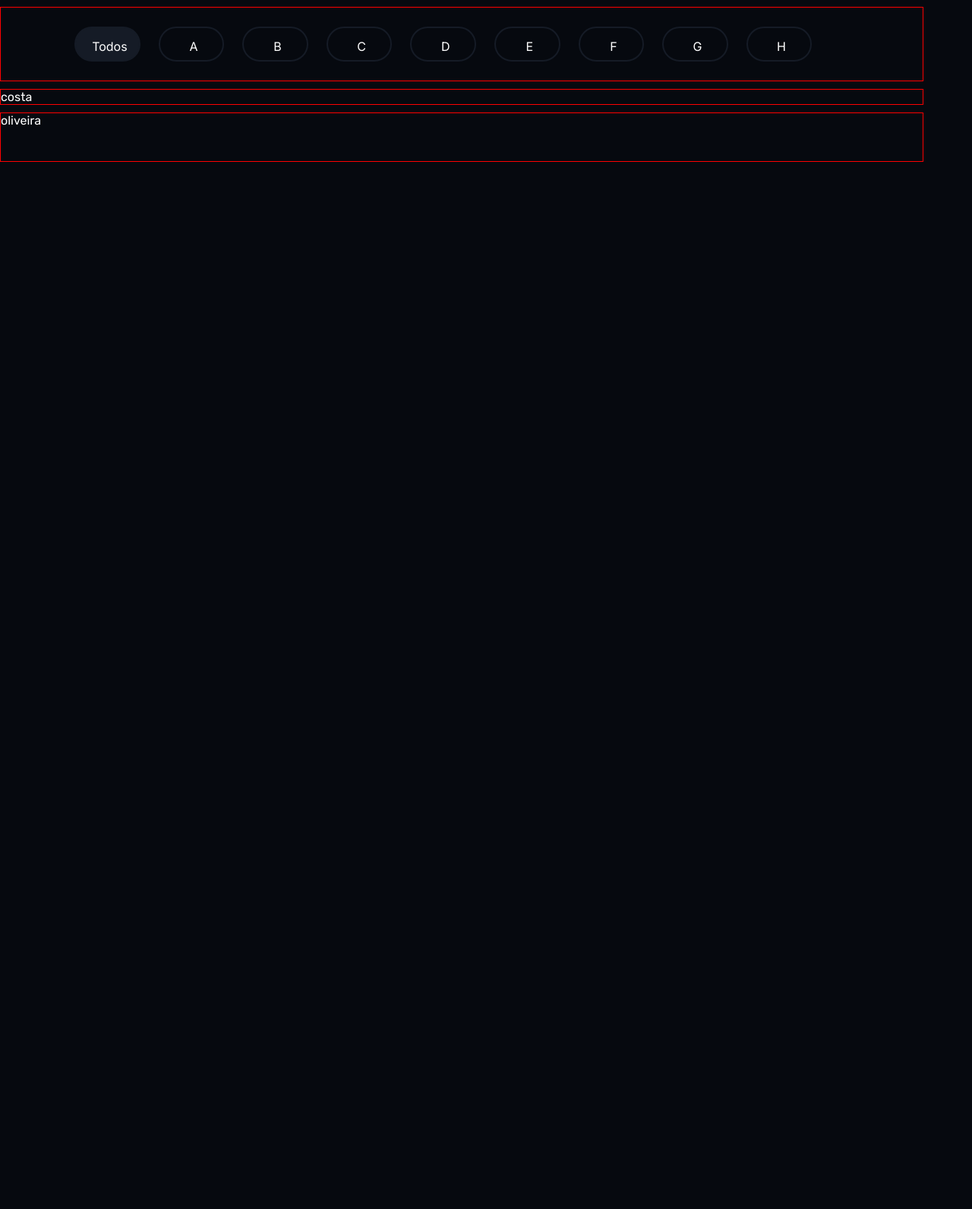
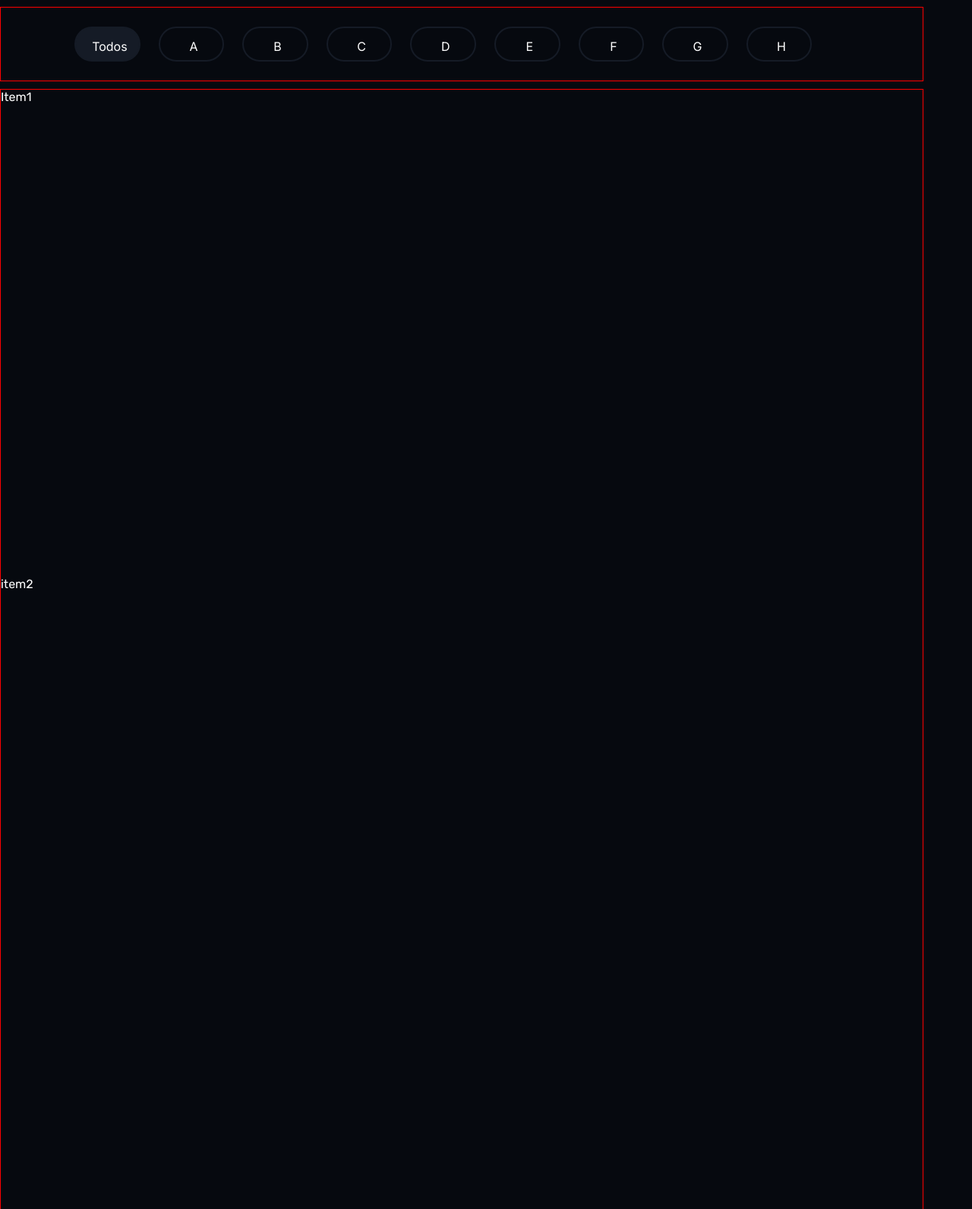
Before and after one commit to jean-devbr/clonePlataformaAnime, a plain HTML site: page index.html in a window 1280 px wide. Shown: the part 129-1720 px from the top of the page at 76% size. Before the commit the page ends 800 px from the top, so only its background shows below. Drawn offline with Linux system fonts and the light colour scheme.

Commit message:
coloquei css grid no section

```diff
--- a/css/style.css
+++ b/css/style.css
@@ -13,7 +13,7 @@ body {
     font-weight: 400;
 
 }
-#conteine > .teste1, #conteine > .teste2, #conteine > .teste3, #conteine > .teste4{
+#conteine > main, #conteine > header, #conteine > nav, #conteine > footer{
     border: 1px solid red;
 }
 #conteine {
@@ -30,10 +30,10 @@ body {
 
 }
 
-.teste1 {grid-area: cabecario;}
-.teste2 {grid-area: conteudo;}
-.teste3 {grid-area: rodape;}
-.teste4 {grid-area: navegacao;}
+header {grid-area: cabecario;}
+main {grid-area: conteudo;}
+footer {grid-area: rodape;}
+nav {grid-area: navegacao;}
 
 header {
     display: flex;
@@ -151,3 +151,19 @@ li#destaque {
     background-color: #151B26;
 
 }
+
+/*Main*/
+
+main {
+    display: grid;
+    grid-template-columns: repeat(3,1216px);
+    grid-template-rows: 641px 967px 495px;
+    grid-template-areas:
+        'novidade'
+        'ultimaAtualizacao'
+        'adiconadoRecente';
+}
+
+#item1 {grid-area: novidade;}
+#item2 {grid-area: ultimaAtualizacao;}
+#item3 {grid-area: adiconadoRecente;}
--- a/index.html
+++ b/index.html
@@ -9,7 +9,7 @@
 </head>
 <body>
     <div id="conteine">
-        <header class="teste1">
+        <header>
             <div>
                 <p id="titulo">Ani.me</p>
             </div>
@@ -25,7 +25,7 @@
                 </div>
             </div>
         </header>
-        <nav class="teste4">
+        <nav>
             <ul>
                 <li id="destaque"><a href="#">Todos</a></li>
                 <li><a href="#">A</a></li>
@@ -38,10 +38,12 @@
                 <li><a href="#">H</a></li>
             </ul>
         </nav>
-        <main class="teste2">
-            costa
+        <main>
+            <section id="item1">Item1</section>
+            <section id="item2">item2</section>
+            <section id="item3">Item3</section>
         </main>
-        <footer class="teste3">
+        <footer>
             oliveira
         </footer>
     </div>
```
